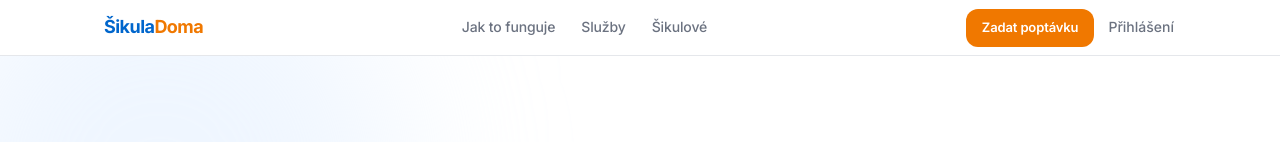
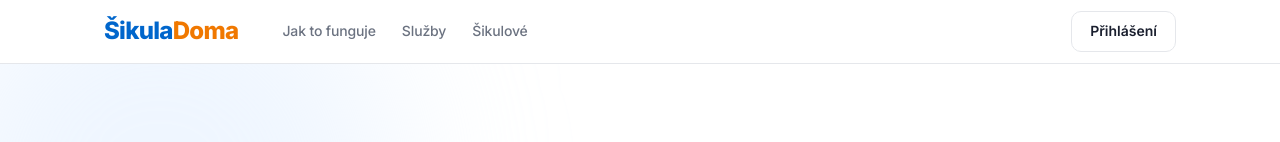
Before and after one commit to SaraSara2026/sikuladoma, a React (Vite) app: page / in a window 1280 px wide. Shown: the top 142 px of the page. Built offline with nearby package versions, Linux system fonts and the light colour scheme; no server answers.

Commit message:
ui(header): odstranit 'Zadat poptávku', zvětšit logo (24px), nav vedle loga, 'Přihlášení' jako ohraničený button

```diff
--- a/src/components/Header.jsx
+++ b/src/components/Header.jsx
@@ -4,25 +4,23 @@ export default function Header({ T, BtnPrimary, onHome, onScrollTo, onOrder, onL
   const [menuOpen, setMenuOpen] = useState(false)
 
   return (
-    <nav style={{ position: "sticky", top: 0, zIndex: 50, background: "rgba(255,255,255,.94)", backdropFilter: "blur(20px) saturate(180%)", borderBottom: `1px solid ${T.border}`, height: 56, display: "flex", alignItems: "center" }}>
+    <nav style={{ position: "sticky", top: 0, zIndex: 50, background: "rgba(255,255,255,.94)", backdropFilter: "blur(20px) saturate(180%)", borderBottom: `1px solid ${T.border}`, height: 64, display: "flex", alignItems: "center" }}>
       <div style={{ maxWidth: 1120, margin: "0 auto", padding: "0 24px", display: "flex", alignItems: "center", justifyContent: "space-between", width: "100%" }}>
 
-        {/* Logo */}
-        <div style={{ fontWeight: 700, fontSize: 18, letterSpacing: "-.03em", cursor: "pointer", flexShrink: 0 }} onClick={onHome}>
+        {/* Left: Logo + odkazy */}
+        <div style={{ display: "flex", alignItems: "center", gap: 32 }}>
+          <div style={{ fontWeight: 800, fontSize: 24, letterSpacing: "-.03em", cursor: "pointer", flexShrink: 0 }} onClick={onHome}>
             <span style={{ color: T.blue }}>Šikula</span><span style={{ color: T.orange }}>Doma</span>
           </div>
-
-        {/* Center links */}
           <div style={{ display: "flex", alignItems: "center", gap: 2 }}>
             <button className="nav-link" onClick={() => onScrollTo("how")}>Jak to funguje</button>
             <button className="nav-link" onClick={() => onScrollTo("services")}>Služby</button>
             {onSikulove && <button className="nav-link" onClick={onSikulove}>Šikulové</button>}
           </div>
+        </div>
 
         {/* Right */}
         <div style={{ display: "flex", alignItems: "center", gap: 12, position: "relative" }}>
-          <BtnPrimary size="sm" onClick={onOrder}>Zadat poptávku</BtnPrimary>
-
           {sikulaUser ? (
             <div style={{ position: "relative" }}>
               {/* Avatar button */}
@@ -93,9 +91,9 @@ export default function Header({ T, BtnPrimary, onHome, onScrollTo, onOrder, onL
           ) : (
             <button
               onClick={onLogin}
-              style={{ background: "none", border: "none", cursor: "pointer", fontSize: 14, fontWeight: 500, color: T.ink3, padding: "4px 2px", transition: "color .12s" }}
-              onMouseEnter={e => e.currentTarget.style.color = T.ink}
-              onMouseLeave={e => e.currentTarget.style.color = T.ink3}
+              style={{ background: "#fff", border: `1.5px solid ${T.border}`, borderRadius: 10, cursor: "pointer", fontSize: 14, fontWeight: 600, color: T.ink, padding: "8px 18px", transition: "all .14s", fontFamily: "inherit" }}
+              onMouseEnter={e => { e.currentTarget.style.borderColor = T.orange; e.currentTarget.style.color = T.orange; }}
+              onMouseLeave={e => { e.currentTarget.style.borderColor = T.border; e.currentTarget.style.color = T.ink; }}
             >
               Přihlášení
             </button>
```
Lines whose indentation alone changed are shown as unchanged.
